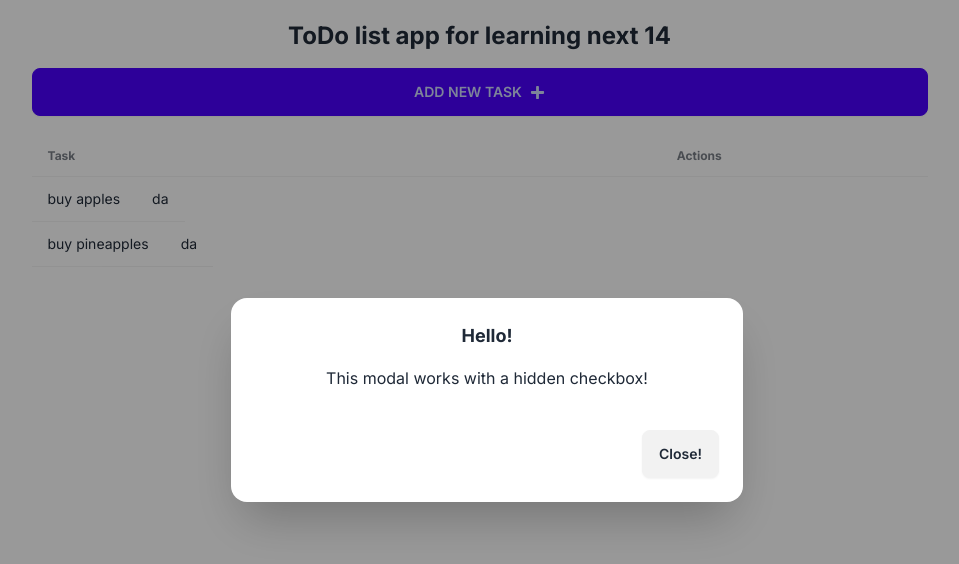
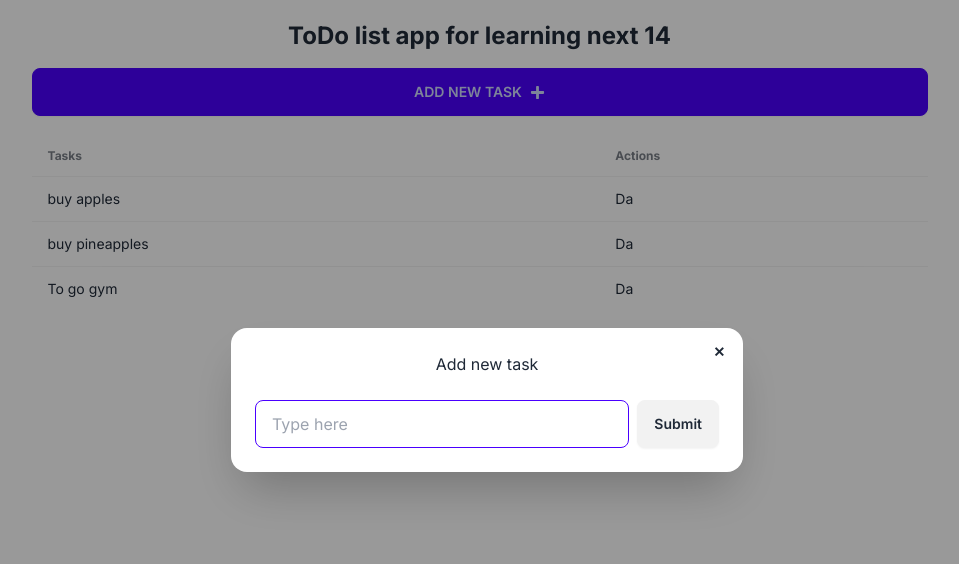
Before and after one commit to Saedddd/TodoApp, a Next.js app: page / in a window 1280 px wide. Both pictures are taken after a click on the button "ADD NEW TASK". Shown: the top 564 px of the page, without its empty margins (153-1112 px from the left). Built offline with nearby package versions, Linux system fonts and the light colour scheme; data requests are answered from the project's data file.

Commit message:
Create function for add new task

```diff
--- a/src/entities/Modal/Modal.tsx
+++ b/src/entities/Modal/Modal.tsx
@@ -7,11 +7,12 @@ import { ModalProps } from './types'
     <div className={`modal ${modalOpen ? "modal-open" : ""}`} role="dialog">
       <div className="modal-box">
 
+            <form method="dialog">
+              <button onClick={() => onClose()} className="btn btn-sm btn-circle btn-ghost absolute right-2 top-2">✕</button>
+            </form>
+
           {children}
 
-          <div className="modal-action">
-            <label onClick={() => onClose()} className="btn">Close!</label>
-          </div>
 
       </div>
   </div>
--- a/src/entities/Tasks/ui/Task.tsx
+++ b/src/entities/Tasks/ui/Task.tsx
@@ -7,18 +7,21 @@ const Task:React.FC<TodoListProps> = ({tasks}) => {
   return (
     <div>
         <div className="overflow-x-auto">
-            <table className="table">
+            <table className="table w-full">
                 {/* head */}
                 <thead>
                     <tr>
-                        <th>Task</th>
+                        <th>Tasks</th>
                         <th>Actions</th>
                     </tr>
                 </thead>
                 <tbody>
                 {/* row 1 */}
                 {tasks.map(tasks =>(
-                   <Tasks  key={tasks.id} tasks = {tasks}/>
+                   <Tasks
+                        key={tasks.id}
+                        tasks = {tasks}
+                   />
                 ))}
                 </tbody>
             </table>
--- a/src/features/AddTask/ui/addTask.tsx
+++ b/src/features/AddTask/ui/addTask.tsx
@@ -2,14 +2,26 @@
 
 
 
-import React from 'react'
+import React, { FormEventHandler } from 'react'
 
 import { useState } from 'react';
 import { FaPlus } from "react-icons/fa";
 import Modal from '@/entities/Modal/Modal';
+import { addTodo } from '@/shared/api/TaskApi';
 
 const AddTask = () => {
-    const [modalOpen, setModalOpen] = useState<boolean>(false)
+    const [modalOpen, setModalOpen] = useState<boolean>(false);
+    const [newTaskValue, setnewTaskValue] = useState<string>("");
+
+    const handleSubmitNewToDo: FormEventHandler<HTMLFormElement> = async (e) => {
+      e.preventDefault();
+      await addTodo({
+        id: "3",
+        text: newTaskValue,
+      })
+      setnewTaskValue("");
+      setModalOpen(false);
+    }
 
   return (
     <div>
@@ -26,8 +38,25 @@ const AddTask = () => {
           modalOpen = {modalOpen}
           onClose={()=> setModalOpen(false)}>
 
-          <h3 className="font-bold text-lg">Hello!</h3>
-          <p className="py-4">This modal works with a hidden checkbox!</p>
+          <form onSubmit={handleSubmitNewToDo}>
+            <label>
+                Add new task
+                <div className="modal-action">
+
+                    <input
+                      value={newTaskValue}
+                      onChange={(e) => setnewTaskValue(e.target.value)}
+                      type="text"
+                      placeholder="Type here"
+                      className="input input-bordered input-primary w-full"
+                    />
+
+                    <button type='submit' className='btn'>Submit</button>
+
+
+                </div>
+            </label>
+          </form>
 
         </Modal>
 
--- a/src/shared/api/TaskApi.ts
+++ b/src/shared/api/TaskApi.ts
@@ -4,7 +4,20 @@ const baseUrl = 'http://localhost:3001';
 
 
 export const getAllTodos = async (): Promise<ITask[]> =>{
-    const res = await fetch(`${baseUrl}/tasks`);
+    const res = await fetch(`${baseUrl}/tasks`, { cache: 'no-store'});
     const todos = await res.json();
     return todos;
 }
+
+
+export const addTodo = async (todo: ITask): Promise<ITask> =>{
+    const res = await fetch(`${baseUrl}/tasks/`, {
+        method: 'POST',
+        headers: {
+            'Content-Type': 'application/json'
+        },
+        body: JSON.stringify(todo)
+    });
+    const newTodo = await res.json();
+    return newTodo;
+}
--- a/src/shared/data/todos.json
+++ b/src/shared/data/todos.json
@@ -4,10 +4,13 @@
       "id": "1",
       "text": "buy apples"
     },
-
     {
       "id": "2",
       "text": "buy pineapples"
+    },
+    {
+      "id": "3",
+      "text": "To go gym"
     }
   ]
 }
--- a/src/widgets/Tasks/ui/Tasks.tsx
+++ b/src/widgets/Tasks/ui/Tasks.tsx
@@ -3,12 +3,13 @@ import { TaskProps } from '../types'
 
 const Tasks:React.FC<TaskProps> = ({tasks}) => {
   return (
-    <div>
+    <>
          <tr key={tasks.id}>
             <td>{tasks.text}</td>
-            <td>da</td>
+            <td>Da</td>
         </tr>
-    </div>
+    </>
+
   )
 }
 
```
Lines whose indentation alone changed are shown as unchanged.
